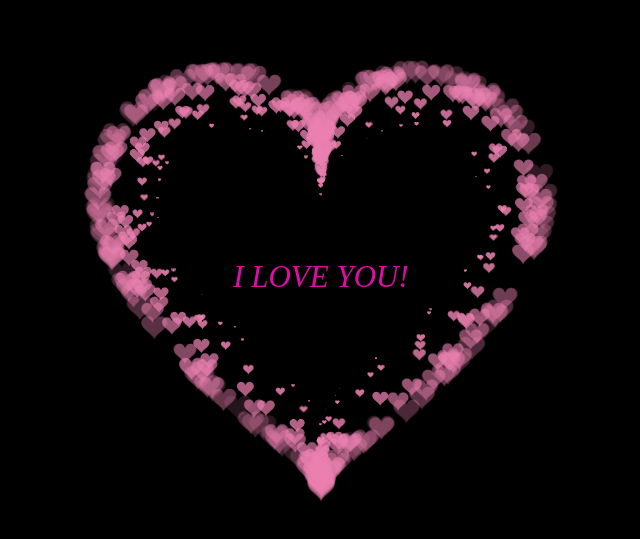
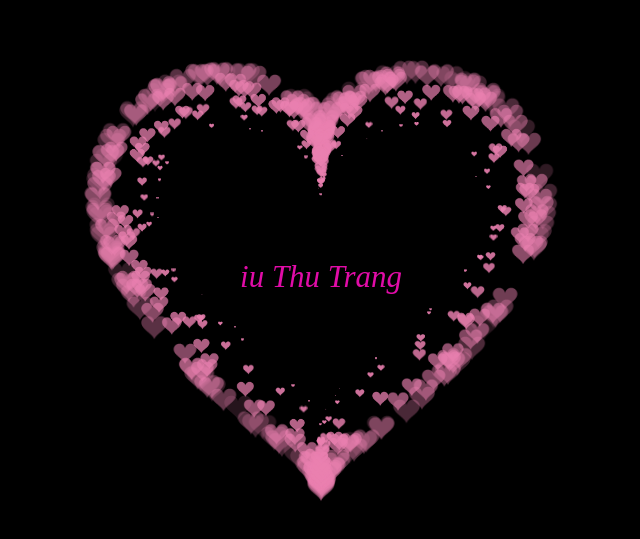
Before and after one commit to khoi140499/test1, a plain HTML site: page index.html in a window 1280 px wide. Shown: the part 123-662 px from the top of the page, without its empty margins (319-959 px from the left). Drawn offline with Linux system fonts and the light colour scheme.

Commit message:
Update index.html
Signed-off-by: Đăng Khôi <64137885+khoi140499@users.noreply.github.com>

```diff
--- a/index.html
+++ b/index.html
@@ -526,7 +526,7 @@ var ParticlePool = (function() {
         align-items: center;
         justify-content: center;
         margin-bottom: 5px;
-        text-align: center;">I LOVE YOU!</div>
+        text-align: center;">iu Thu Trang</div>
 
  </BODY>
 
```
